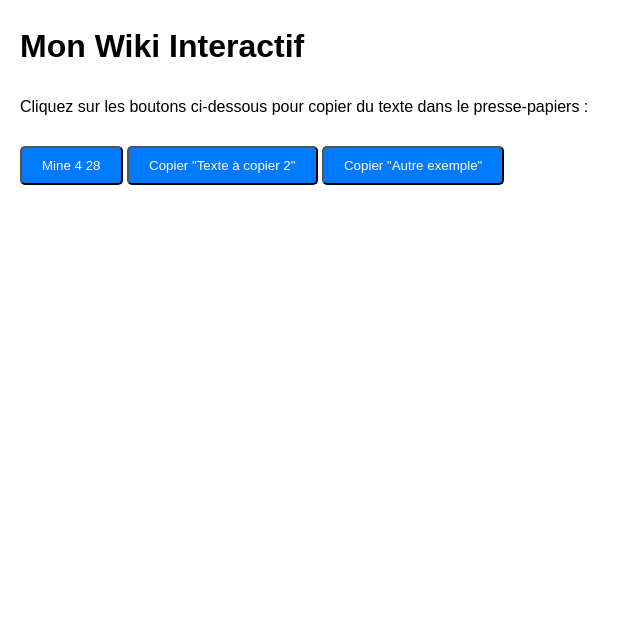
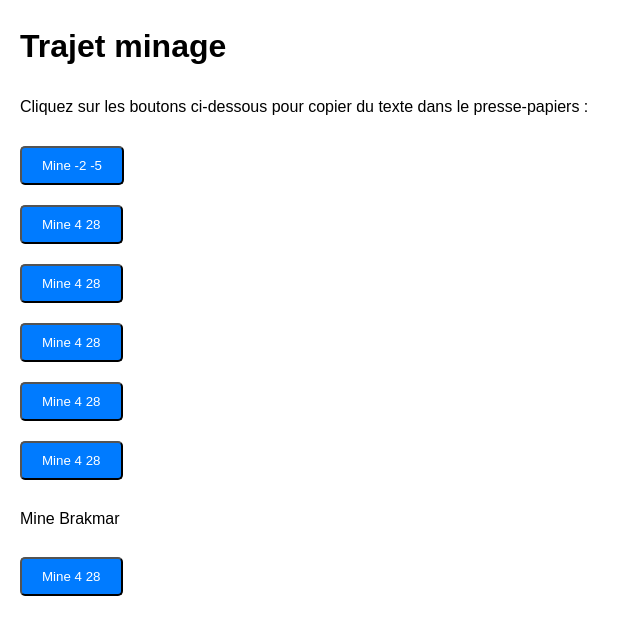
Before and after one commit to Tado87/dofus-copy, a plain HTML site: page index.html in a window 1280 px wide. Shown: the whole page, without its empty margins (0-640 px from the left). Drawn offline with Linux system fonts and the light colour scheme.

Commit message:
Ajout mine

```diff
--- a/index.html
+++ b/index.html
@@ -24,19 +24,24 @@
     </style>
 </head>
 <body>
-    <h1>Mon Wiki Interactif</h1>
+    <h1>Trajet minage</h1>
     <p>Cliquez sur les boutons ci-dessous pour copier du texte dans le presse-papiers :</p>
 
+    <button class="button" onclick="copyToClipboard('/travel -2 -5')">Mine -2 -5</button><br />
+    <button class="button" onclick="copyToClipboard('/travel 0 -3')">Mine 4 28</button><br />
+    <button class="button" onclick="copyToClipboard('/travel -2 4')">Mine 4 28</button><br />
+    <button class="button" onclick="copyToClipboard('/travel -3 9')">Mine 4 28</button><br />
+    <button class="button" onclick="copyToClipboard('/travel 5 19')">Mine 4 28</button><br />
     <button class="button" onclick="copyToClipboard('/travel 2 18')">Mine 4 28</button>
-    <button class="button" onclick="copyToClipboard('Texte à copier 2')">Copier "Texte à copier 2"</button>
-    <button class="button" onclick="copyToClipboard('Voici un autre exemple de texte')">Copier "Autre exemple"</button>
 
+    <p>Mine Brakmar</p>
+    <button class="button" onclick="copyToClipboard('/travel -28 28')">Mine 4 28</button>
     <script>
         function copyToClipboard(text) {
             navigator.clipboard.writeText(text).then(() => {
                 alert(`Texte copié : "${text}"`);
             }).catch(err => {
-                alert('Échec de la copie');
+               // alert('Échec de la copie');
             });
         }
     </script>
```
